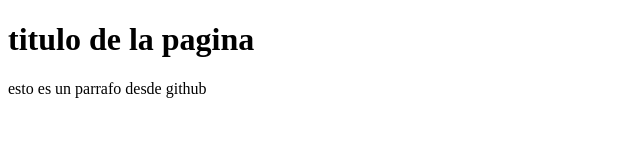
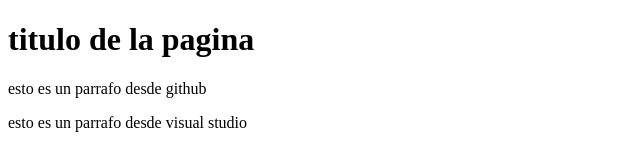
Before and after one commit to Vinicio45/Proyecto-web-empresa-C, a plain HTML site: page index.html in a window 1280 px wide. Shown: the whole page, without its empty margins (0-640 px from the left). Drawn offline with Linux system fonts and the light colour scheme.

Commit message:
agregando segundo parrafo

```diff
--- a/index.html
+++ b/index.html
@@ -9,5 +9,6 @@
 <body>
     <h1>titulo de la pagina</h1>
     <p> esto es un parrafo desde github</p>
+    <p>esto es un parrafo desde visual studio</p>
 </body>
 </html>
```
